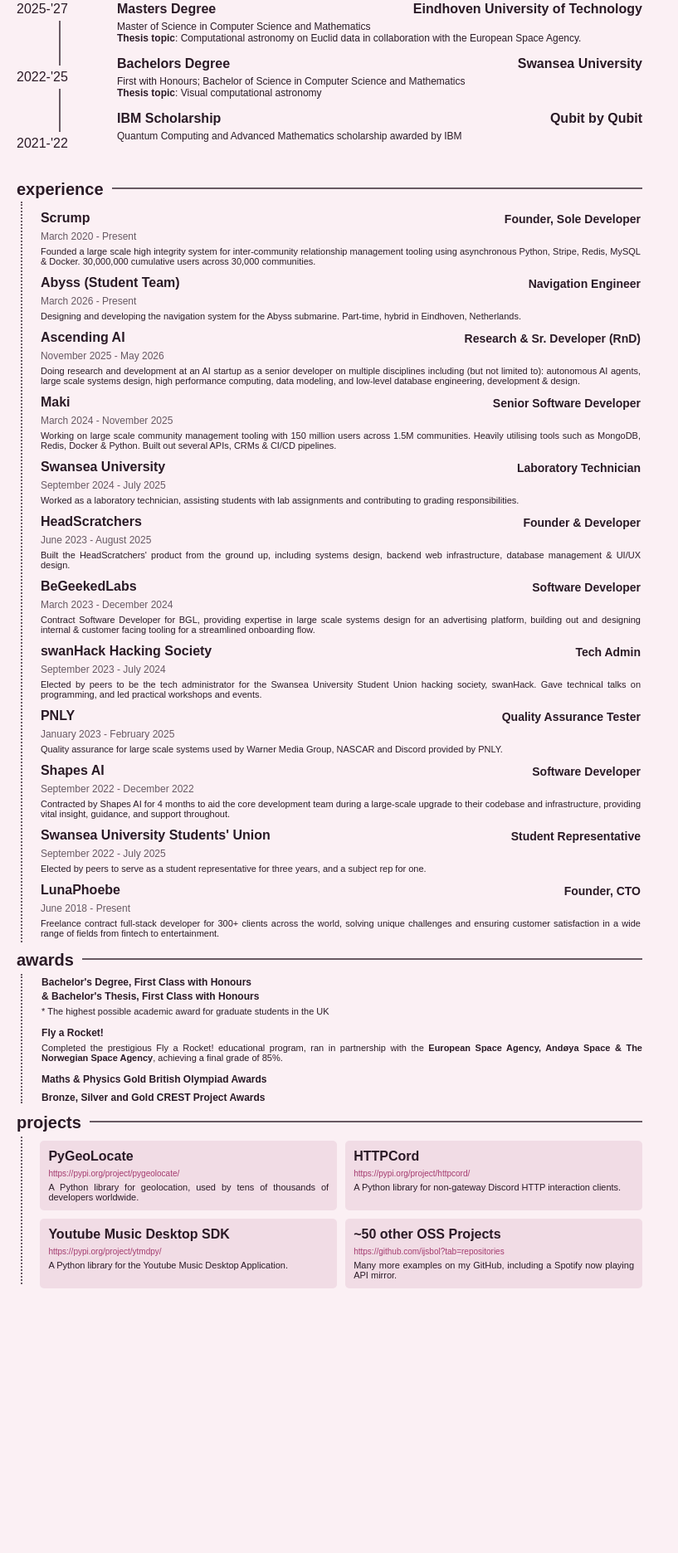
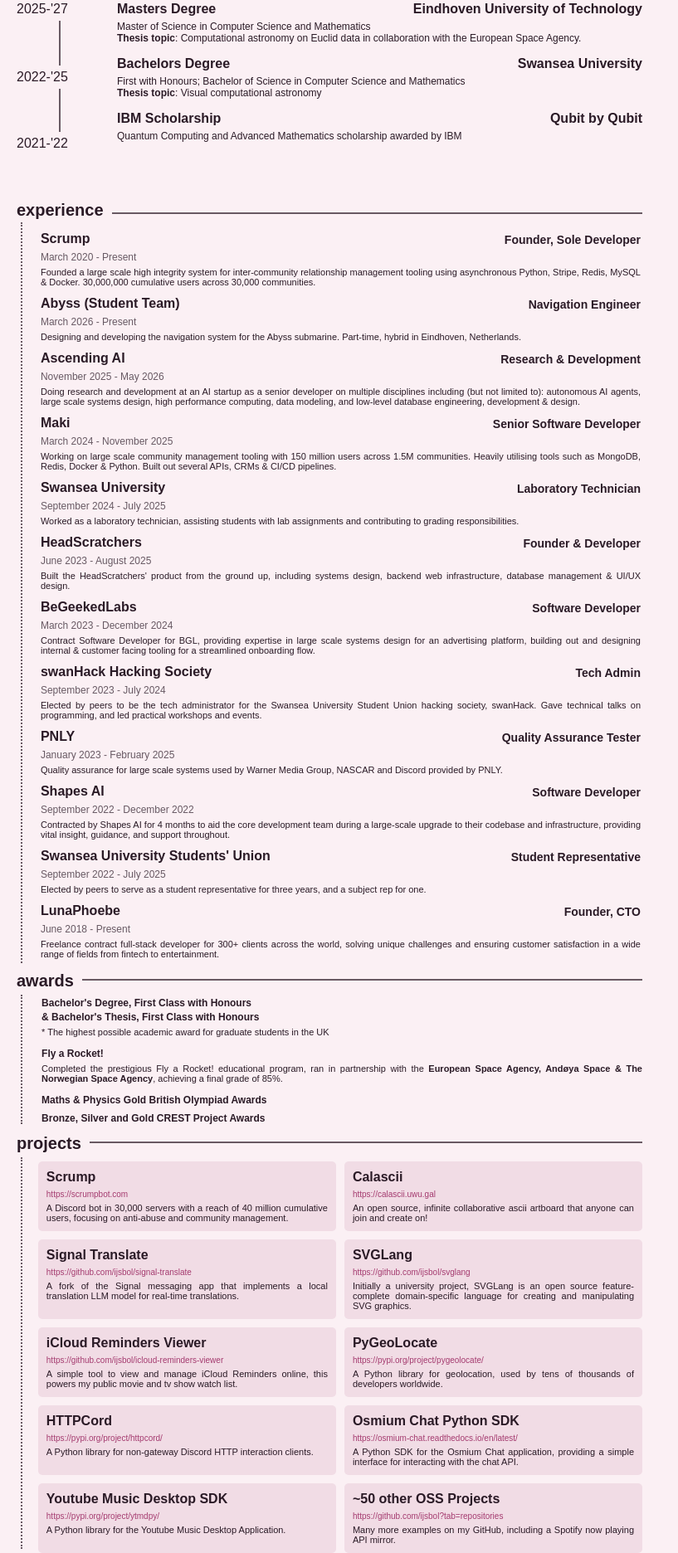
Before and after one commit to ijsbol/abigail.sh, a Python web app: template src/abi/templates/resume_printable.jinja2 in a window 1280 px wide. Shown: the part 210-2082 px from the top of the page at 83% size, without its empty margins (0-817 px from the left). Before the commit the page ends 1763 px from the top, so only its background shows below. Run offline with Jinja, Linux system fonts and the light colour scheme; the template is opened without the code that fills it, so the values that code supplies are empty.

Commit message:
feat: update resume

```diff
--- a/src/abi/templates/resume.jinja2
+++ b/src/abi/templates/resume.jinja2
@@ -32,6 +32,6 @@
         {% endif %}
     </p>
     {% if resume_url %}
-    <embed src="{{ resume_url }}" width="800" height="700" type="application/pdf" />
+    <embed src="{{ resume_url }}" width="760" height="1000" type="application/pdf" />
     {% endif %}
 {% endblock %}
--- a/src/abi/templates/resume_printable.jinja2
+++ b/src/abi/templates/resume_printable.jinja2
@@ -8,7 +8,7 @@
     <style>
         @font-face {
             font-family: 'JMH Typewriter';
-            src: url('{{ get_file("public/fonts/JMH-Typewriter-mono.woff2") }}') format('woff2');
+            src: url('{{ get_file("private/public/fonts/JMH-Typewriter-mono.woff2") }}') format('woff2');
         }
         body {
             font-family: 'JMH Typewriter', sans-serif;
@@ -233,9 +233,9 @@
                 </div>
             </div>
         </div>
-        <div style="font-size: 20px; font-weight: 600; padding-top: 120px; display: flex; padding-bottom: 8px;">
+        <div style="font-size: 20px; font-weight: 600; padding-top: 145px; display: flex; padding-bottom: 8px;">
             <div>experience</div>
-            <div style="border-top: 2px rgba(42, 26, 38, 0.7) solid; width: 100%; margin-top: 9px; margin-left: 10px;"></div>
+            <div style="border-top: 2px rgba(42, 26, 38, 0.7) solid; width: 100%; margin-top: 14px; margin-left: 10px;"></div>
         </div>
         <div class="container" style="display: flex;">
             <div class="art" style="width: 5%; border-left: 2px rgba(42, 26, 38, 0.7) solid; margin: 5px 0px; border-style: none none none dotted; margin-left: 5px; margin-top: -5px"></div>
@@ -263,7 +263,7 @@
                 <div class="experience">
                     <div class="details">
                         <div class="name">Ascending AI</div>
-                        <div class="role">Research & Sr. Developer (RnD)</div>
+                        <div class="role">Research & Development</div>
                     </div>
                     <div class="duration">November 2025 - May 2026</div>
                     <div class="description">
@@ -407,7 +407,32 @@
         </div>
         <div class="container" style="display: flex">
             <div class="art" style="width: 5%; border-left: 2px rgba(42, 26, 38, 0.7) solid; margin: 5px 0px; border-style: none none none dotted; margin-left: 5px; margin-top: 5px; margin-right: 0px; padding-right: 0px;"></div>
-            <div class="thi2" style="padding-top: 10px; margin-left: -20px; padding-left: -10px;">
+            <div class="thi2" style="padding-top: 10px; margin-left: -10px">
+                <div class="project">
+                    <div class="name">Scrump</div>
+                    <div class="link">https://scrumpbot.com</div>
+                    <div class="information">A Discord bot in 30,000 servers with a reach of 40 million cumulative users, focusing on anti-abuse and community management.</div>
+                </div>
+                <div class="project">
+                    <div class="name">Calascii</div>
+                    <div class="link">https://calascii.uwu.gal</div>
+                    <div class="information">An open source, infinite collaborative ascii artboard that anyone can join and create on!</div>
+                </div>
+                <div class="project">
+                    <div class="name">Signal Translate</div>
+                    <div class="link">https://github.com/ijsbol/signal-translate</div>
+                    <div class="information">A fork of the Signal messaging app that implements a local translation LLM model for real-time translations.</div>
+                </div>
+                <div class="project">
+                    <div class="name">SVGLang</div>
+                    <div class="link">https://github.com/ijsbol/svglang</div>
+                    <div class="information">Initially a university project, SVGLang is an open source feature-complete domain-specific language for creating and manipulating SVG graphics.</div>
+                </div>
+                <div class="project">
+                    <div class="name">iCloud Reminders Viewer</div>
+                    <div class="link">https://github.com/ijsbol/icloud-reminders-viewer</div>
+                    <div class="information">A simple tool to view and manage iCloud Reminders online, this powers my public movie and tv show watch list.</div>
+                </div>
                 <div class="project">
                     <div class="name">PyGeoLocate</div>
                     <div class="link">https://pypi.org/project/pygeolocate/</div>
@@ -417,6 +442,11 @@
                     <div class="name">HTTPCord</div>
                     <div class="link">https://pypi.org/project/httpcord/</div>
                     <div class="information">A Python library for non-gateway Discord HTTP interaction clients.</div>
+                </div>
+                <div class="project">
+                    <div class="name">Osmium Chat Python SDK</div>
+                    <div class="link">https://osmium-chat.readthedocs.io/en/latest/</div>
+                    <div class="information">A Python SDK for the Osmium Chat application, providing a simple interface for interacting with the chat API.</div>
                 </div>
                 <div class="project">
                     <div class="name">Youtube Music Desktop SDK</div>
```
Also changed, not shown: src/abi/scripts/render_resume.py (+54 -4 lines).
